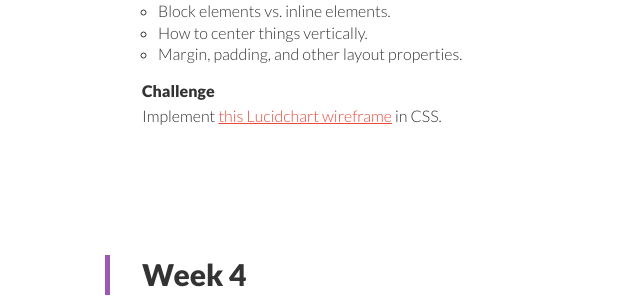
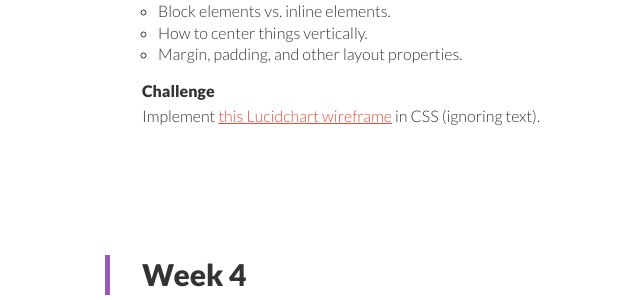
Before and after one commit to mjswensen/css-course, a Jekyll site: the page built from index.html, in a window 1280 px wide and 900 px high, scrolled down 1017 px. Shown: the part 154-454 px from the top of the window, without its empty margins (235-875 px from the left). Built offline with Jekyll 4.4.1, drawn with Linux system fonts in a browser that asks for light colours.

```diff
--- a/index.html
+++ b/index.html
@@ -16,7 +16,7 @@
       <h1>CSS Power-ups</h1>
       <p class="subtitle">An eight-week course on everything CSS.</p>
     </header>
-    <article>
+    <article id="week-1">
       <h2>Week 1</h2>
       <div class="session-datum">
         <h3 class="key">Topic</h3>
@@ -37,7 +37,7 @@
         <div class="value"><a href="http://flukeout.github.io/">CSS selector game</a> — see who can finish first!</div>
       </div>
     </article>
-    <article>
+    <article id="week-2">
       <h2>Week 2</h2>
       <div class="session-datum">
         <h3 class="key">Topic</h3>
@@ -57,7 +57,7 @@
         <div class="value"><a href="{{ site.baseurl }}/the-cascade-and-specificity/specificity-quiz/">Specificity quiz</a> — see who can finish first!</div>
       </div>
     </article>
-    <article>
+    <article id="week-3">
       <h2>Week 3</h2>
       <div class="session-datum">
         <h3 class="key">Topic</h3>
@@ -75,10 +75,10 @@
       </div>
       <div class="session-datum">
         <h3 class="key">Challenge</h3>
-        <div class="value">Implement <a href="#TODO">this Lucidchart wireframe</a> in CSS.</div>
+        <div class="value">Implement <a href="https://www.lucidchart.com/publicSegments/view/54e3edbb-5c44-4adc-8d22-7e240a009222/image.png">this Lucidchart wireframe</a> in CSS (ignoring text).</div>
       </div>
     </article>
-    <article>
+    <article id="week-4">
       <h2>Week 4</h2>
       <div class="session-datum">
         <h3 class="key">Topic</h3>
@@ -99,7 +99,7 @@
         <div class="value">Implement <a href="#TODO">this hi-fi mockup</a> in CSS.</div>
       </div>
     </article>
-    <article>
+    <article id="week-5">
       <h2>Week 5</h2>
       <div class="session-datum">
         <h3 class="key">Topic</h3>
@@ -119,7 +119,7 @@
         <div class="value">Make your project from last week scale down to mobile nicely.</div>
       </div>
     </article>
-    <article>
+    <article id="week-6">
       <h2>Week 6</h2>
       <div class="session-datum">
         <h3 class="key">Topic</h3>
@@ -139,7 +139,7 @@
         <div class="value">Refactor your solution from last week using a preprocessor.</div>
       </div>
     </article>
-    <article>
+    <article id="week-7">
       <h2>Week 7</h2>
       <div class="session-datum">
         <h3 class="key">Topic</h3>
@@ -159,7 +159,7 @@
         <div class="value">Implement a parallax scroll effect, and make it as performant as you can.</div>
       </div>
     </article>
-    <article>
+    <article id="week-8">
       <h2>Week 8</h2>
       <div class="session-datum">
         <h3 class="key">Topic</h3>
```
Also changed, not shown: the-box-model-and-positioning/index.html (+22 -2 lines).
